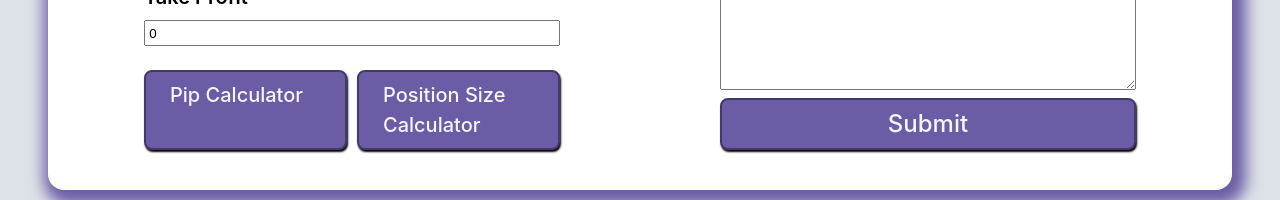
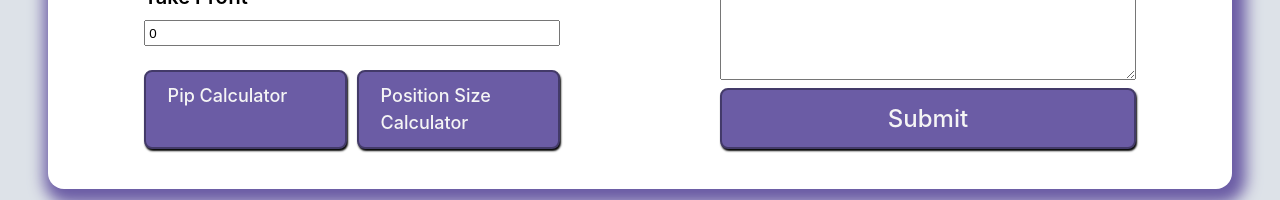
Before and after one commit to Y-Negash/Trading_Journal, a React (Vite) app in the folder Frontend/: page / in a window 1280 px wide. Shown: the part 740-940 px from the top of the page. Built offline with nearby package versions, Linux system fonts and the light colour scheme; no server answers.

Commit message:
adjusts sizing then closes #40

```diff
--- a/Frontend/src/pages/Home/TradeForm.css
+++ b/Frontend/src/pages/Home/TradeForm.css
@@ -54,7 +54,7 @@ label {
 .issue-fields button, .trade-fields a {
     font-size: 24px;
     background-color: var(--dashboard-color);
-    padding: 0.4em 1.2em;
+    padding: 0.6em 1.2em;
     box-shadow: 1px 2px 2px black;
     color: whitesmoke;
     border-radius: 8px;
@@ -73,7 +73,7 @@ label {
 
 .trade-fields a {
     margin: 1rem 0rem;
-    font-size: 20px;
+    font-size: 18px;
     margin: 0;
     width: 50%;
 }
```
